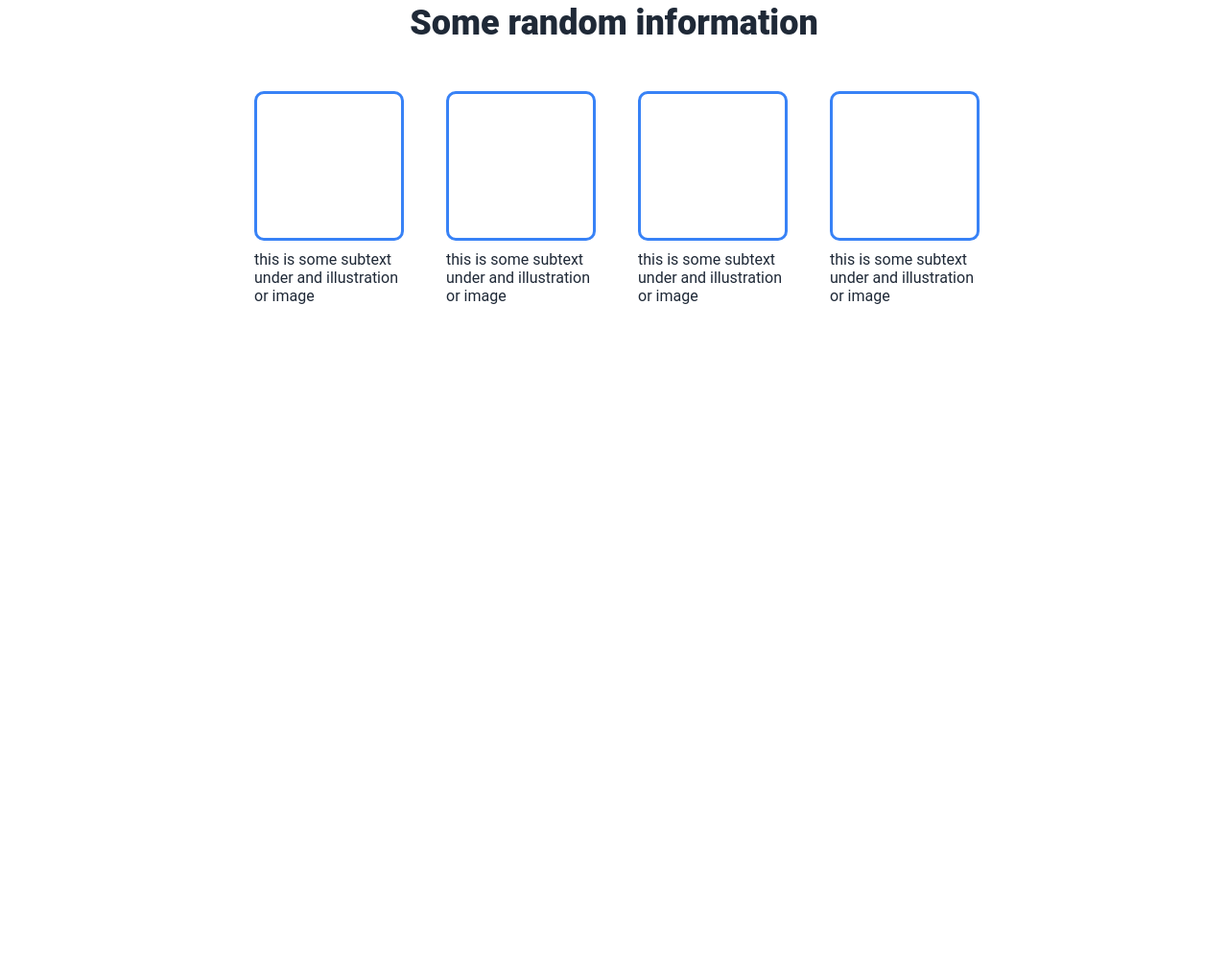
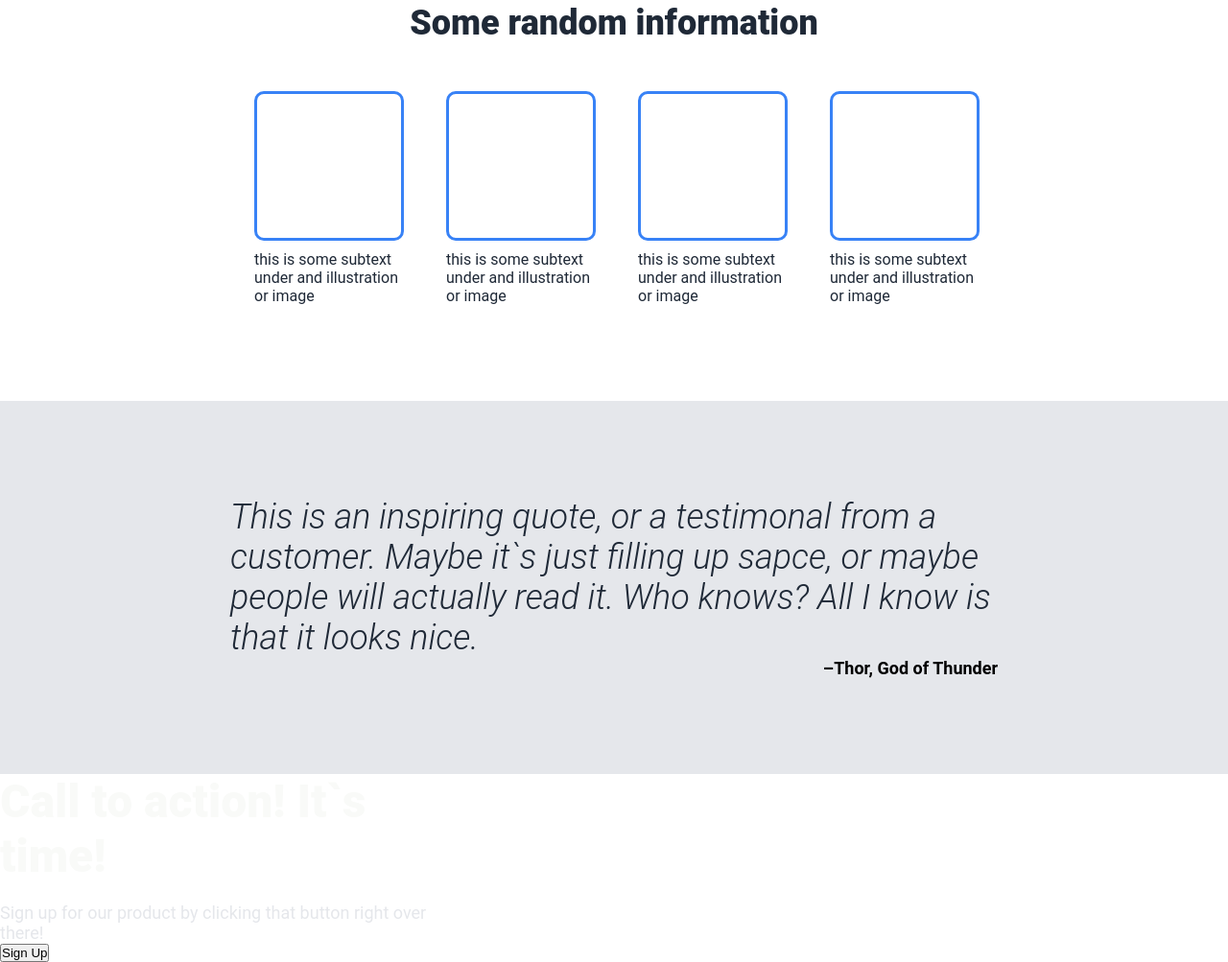
Before and after one commit to OSWebdevelop/Odin-Landing-Page, a plain HTML site: page index.html in a window 1280 px wide. Shown: the part 644-1647 px from the top of the page at 96% size. Before the commit the page ends 1062 px from the top, so only its background shows below. Drawn offline with Linux system fonts and the light colour scheme.

Commit message:
Finishing up third section qith quote by adding css styles and prepping fourth section in html

```diff
--- a/index.html
+++ b/index.html
@@ -49,5 +49,18 @@
   </div>
   </div>
 
+  <div class="third-section">
+    <p class="quote"> This is an inspiring quote, or a testimonal from a customer. Maybe it`s just filling up sapce, or maybe people will actually read it. Who knows? All I know is that it looks nice. </p>
+    <p class="author"> &ndash;Thor, God of Thunder </p>
+  </div>
+
+  <div class="fourth-section">
+    <div class="left-section">
+      <h1> Call to action! It`s time! </h1>
+      <p> Sign up for our product by clicking that button right over there! </p>
+    </div>
+    <button> Sign Up </button>
+  </div>
+
   </body>
   </html>
--- a/styles.css
+++ b/styles.css
@@ -127,3 +127,29 @@ body {
   height: 150px;
 }
 /* section 2 end */
+
+/* section 3 start */
+.third-section {
+  display: flex;
+  flex-direction: column;
+  align-items: center;
+  padding: 100px 300px;
+  background-color: #e5e7eb;
+}
+.third-section .quote {
+  width: 800px;
+  font-size: 36px;
+  font-style: italic;
+  color: #1F2937;
+  font-weight: 300;
+}
+
+.third-section .author {
+  display: flex;
+  justify-content: right;
+  width: 800px;
+  font-weight: 600;
+  font-size: 18px;
+}
+
+/* section 3 end */
```
